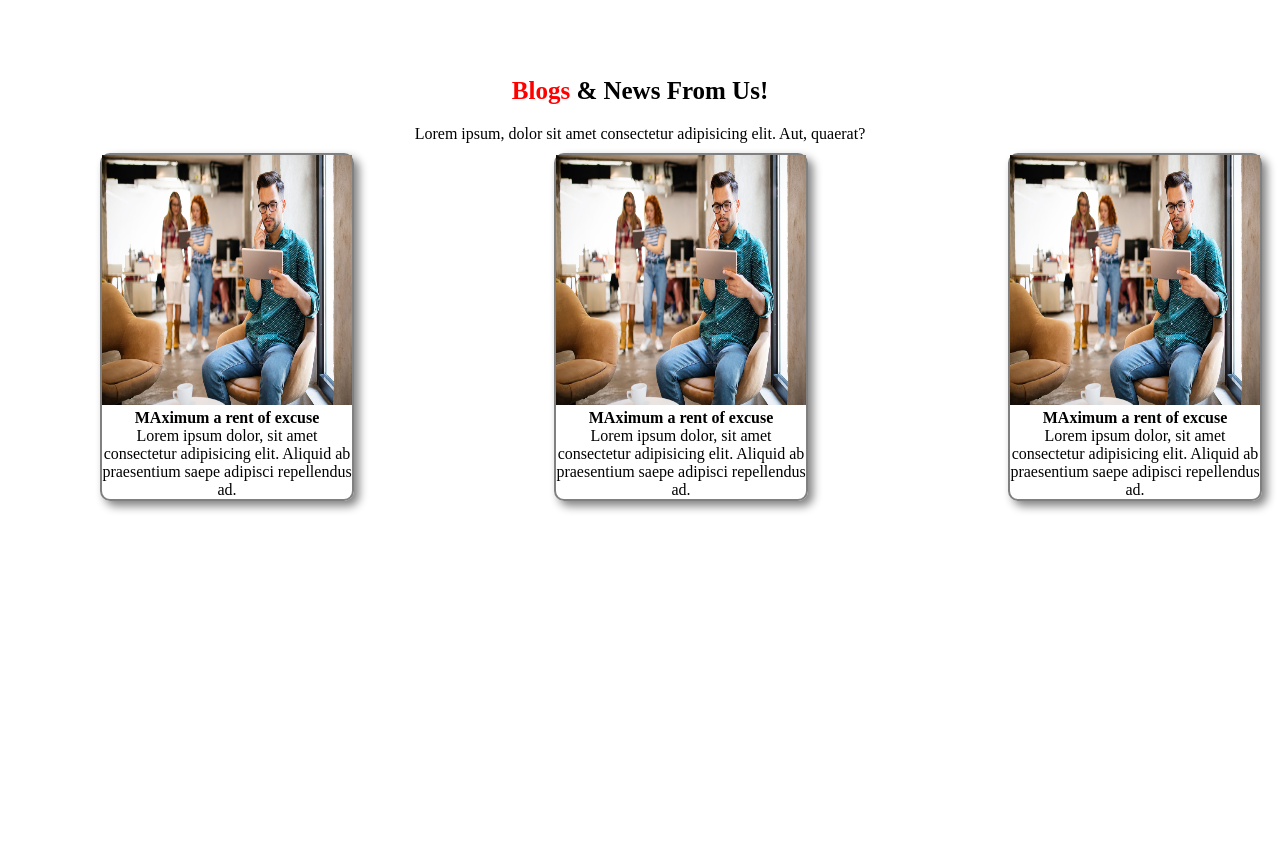
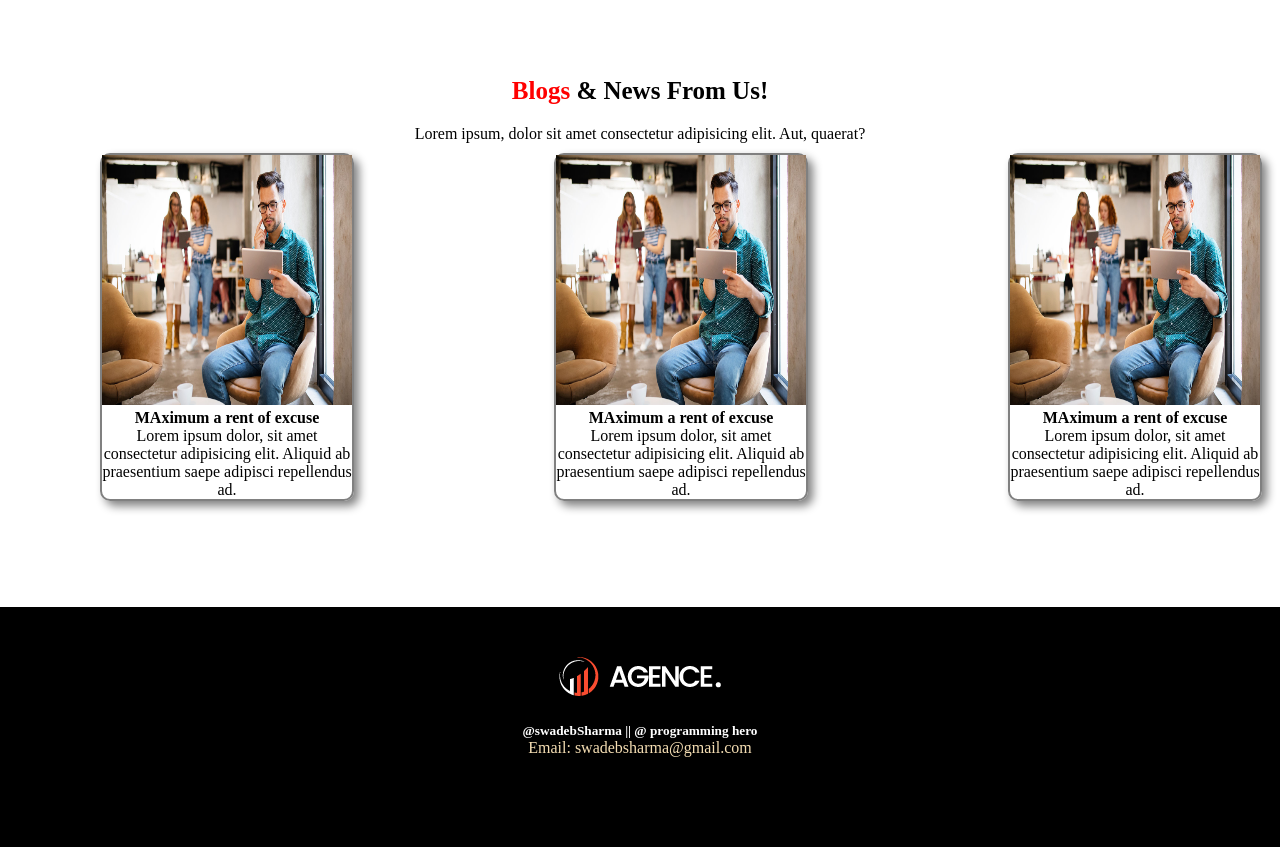
Before and after one commit to swadebsharma6/digital-agency, a plain HTML site: page index.html in a window 1280 px wide. Shown: the part 1759-2606 px from the top of the page. Before the commit the page ends 2366 px from the top, so only its background shows below. Drawn offline with Linux system fonts and the light colour scheme.

Commit message:
added footer

```diff
--- a/index.html
+++ b/index.html
@@ -130,5 +130,17 @@
       </div>
     </div>
   </div>
+  <!-- footer section -->
+  <div class="footer-container">
+    <div class="footer-title">
+      <h2>DIGITAL AGENCY</h2>
+      <img src="asset/logo/logo.png" alt="">
+
+    </div>
+    <div>
+      <h5 style="color: white;">@swadebSharma || @ programming hero</h5>
+      <p style="color: wheat;">Email: swadebsharma@gmail.com</p>
+    </div>
+  </div>
 </body>
 </html>
--- a/styles/style.css
+++ b/styles/style.css
@@ -207,3 +207,15 @@
     box-shadow: 5px 5px 10px grey;
 
 }
+/* footer */
+.footer-title{
+
+    padding: 20px;
+
+}
+.footer-container{
+    width: 100%;
+    height: 30vh;
+    text-align: center;
+    background-color: black;
+}
```
